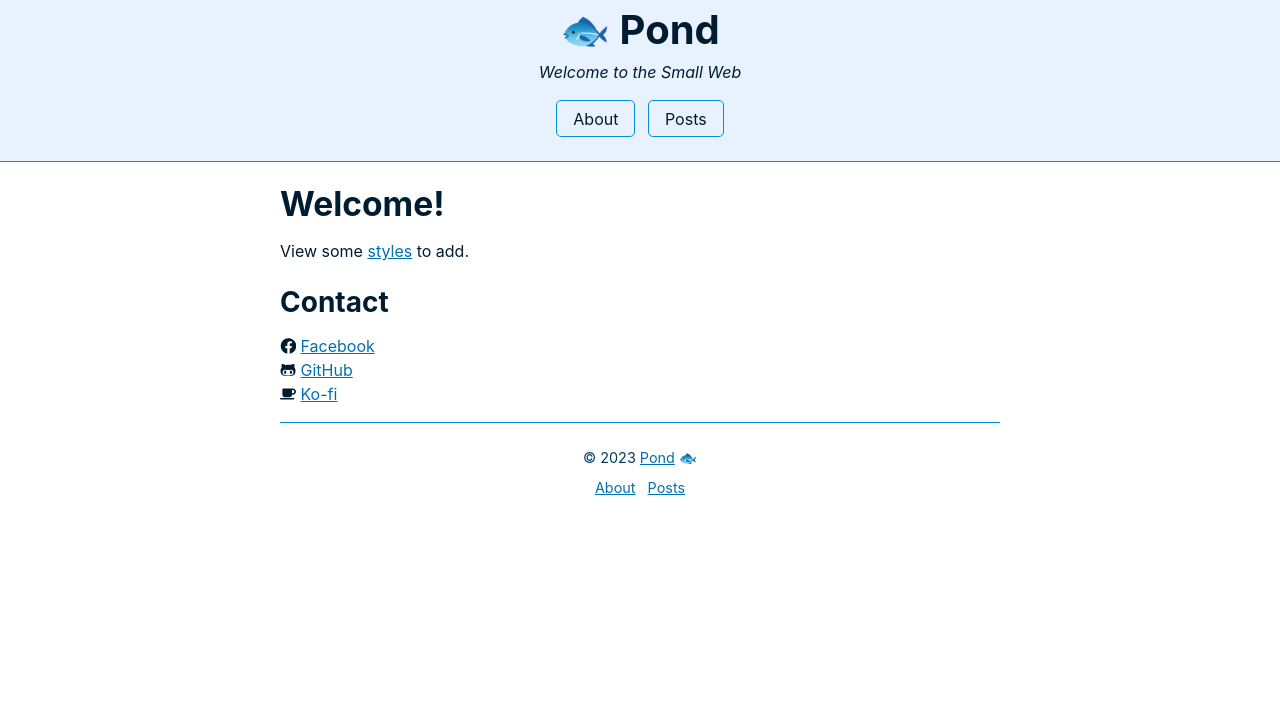
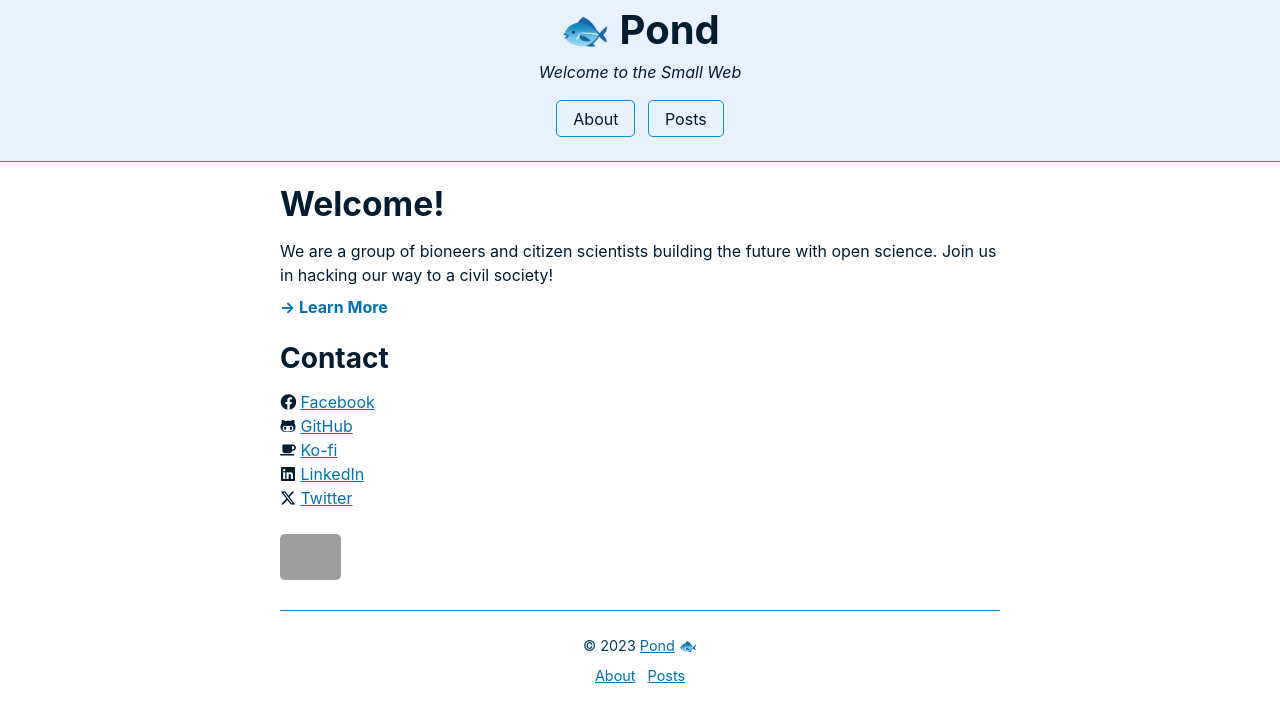
Before and after one commit to megdna/pond, a Jekyll site: the page built from pages/home.md, in a window 1280 px wide. Shown: the top 722 px of the page. Built offline with Jekyll 4.4.1, drawn with Linux system fonts in a browser that asks for light colours; grey boxes are pictures that could not be loaded.

Commit message:
Update home.md

```diff
--- a/pages/home.md
+++ b/pages/home.md
@@ -3,7 +3,9 @@ layout: post
 permalink: /
 title: Welcome!
 ---
-View some [styles]({{ site.baseurl}}/style) to add.
+We are a group of bioneers and citizen scientists building the future with open science. Join us in hacking our way to a civil society!
+
+<nav><a href="{{ site.baseurl }}/about">Learn More</a></nav>
 
 ### Contact
 
@@ -19,3 +21,13 @@ View some [styles]({{ site.baseurl}}/style) to add.
 <svg class="icon" viewBox="0 0 640 512"><path d="M96 64c0-17.7 14.3-32 32-32H448h64c70.7 0 128 57.3 128 128s-57.3 128-128 128H480c0 53-43 96-96 96H192c-53 0-96-43-96-96V64zM480 224h32c35.3 0 64-28.7 64-64s-28.7-64-64-64H480V224zM32 416H544c17.7 0 32 14.3 32 32s-14.3 32-32 32H32c-17.7 0-32-14.3-32-32s14.3-32 32-32z"/></svg>
 <a href="https://ko-fi.com/bioshack" target="_blank">Ko-fi</a>
 </div>
+<div>
+<svg class="icon" viewBox="0 0 448 512"><path d="M416 32H31.9C14.3 32 0 46.5 0 64.3v383.4C0 465.5 14.3 480 31.9 480H416c17.6 0 32-14.5 32-32.3V64.3c0-17.8-14.4-32.3-32-32.3zM135.4 416H69V202.2h66.5V416zm-33.2-243c-21.3 0-38.5-17.3-38.5-38.5S80.9 96 102.2 96c21.2 0 38.5 17.3 38.5 38.5 0 21.3-17.2 38.5-38.5 38.5zm282.1 243h-66.4V312c0-24.8-.5-56.7-34.5-56.7-34.6 0-39.9 27-39.9 54.9V416h-66.4V202.2h63.7v29.2h.9c8.9-16.8 30.6-34.5 62.9-34.5 67.2 0 79.7 44.3 79.7 101.9V416z"/></svg>
+<a href="https://www.linkedin.com/company/bioshack" target="_blank">LinkedIn</a>
+</div>
+<div>
+<svg class="icon" viewBox="0 0 512 512"><path d="M389.2 48h70.6L305.6 224.2 487 464H345L233.7 318.6 106.5 464H35.8L200.7 275.5 26.8 48H172.4L272.9 180.9 389.2 48zM364.4 421.8h39.1L151.1 88h-42L364.4 421.8z"/></svg>
+<a href="https://twitter.com/bioshack" target="_blank">Twitter</a>
+</div>
+
+<a href="https://ko-fi.com/bioshack" target="_blank"><img src="https://az743702.vo.msecnd.net/cdn/kofi3.png?v=0" alt="Buy Us a Coffee" border="0" height="35" style="border:0px;height:46px;">
```
